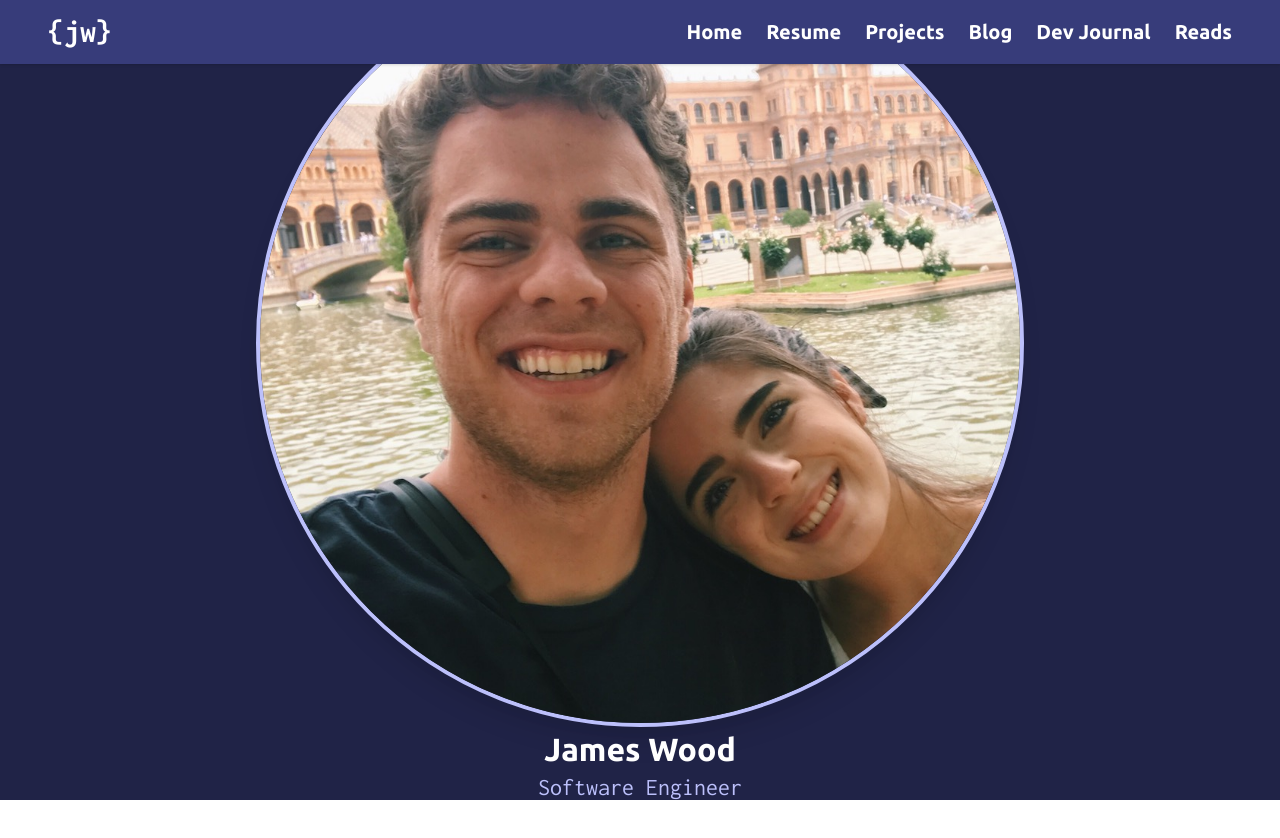
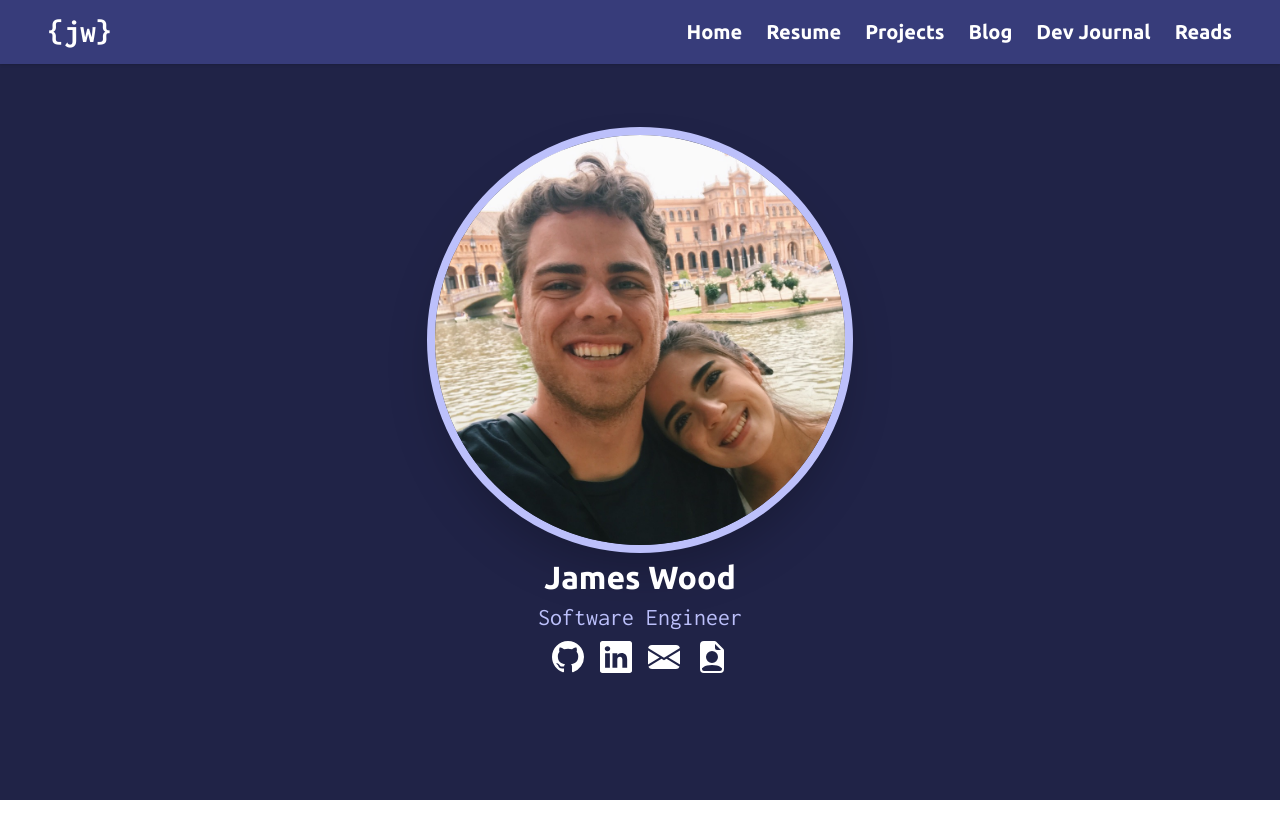
Before and after one commit to James-D-Wood/personal-site-react-ui, a React (Create React App) app: page /#/ in a window 1280 px wide. Shown: the top 838 px of the page. After the commit the page ends 800 px from the top, so only its background shows below. Built offline with nearby package versions, Linux system fonts and the light colour scheme.

Commit message:
feat: make homepage responsive

```diff
--- a/src/components/Home.tsx
+++ b/src/components/Home.tsx
@@ -14,8 +14,8 @@ export default function Home(): JSX.Element {
   ));
 
   return (
-    <div className="container h-screen mx-auto flex flex-col items-center justify-center space-y-1.5">
-      <img className="rounded-full border-4 border-purple-light shadow-xl w-3/5" src={ProfilePicture} alt="A Beautiful Portrait of the Author of this Website" />
+    <div className="container h-screen mx-auto flex flex-col items-center justify-center space-y-1.5 lg:space-y-2">
+      <img className="rounded-full border-4 border-purple-light shadow-xl w-3/5 lg:w-1/3 lg:border-8 lg:shadow-2xl" src={ProfilePicture} alt="A Beautiful Portrait of the Author of this Website" />
       <p className="text-xxl font-sansBold text-white">James Wood</p>
       <p className="text-xl font-mono text-purple-light">
         Software Engineer
```
